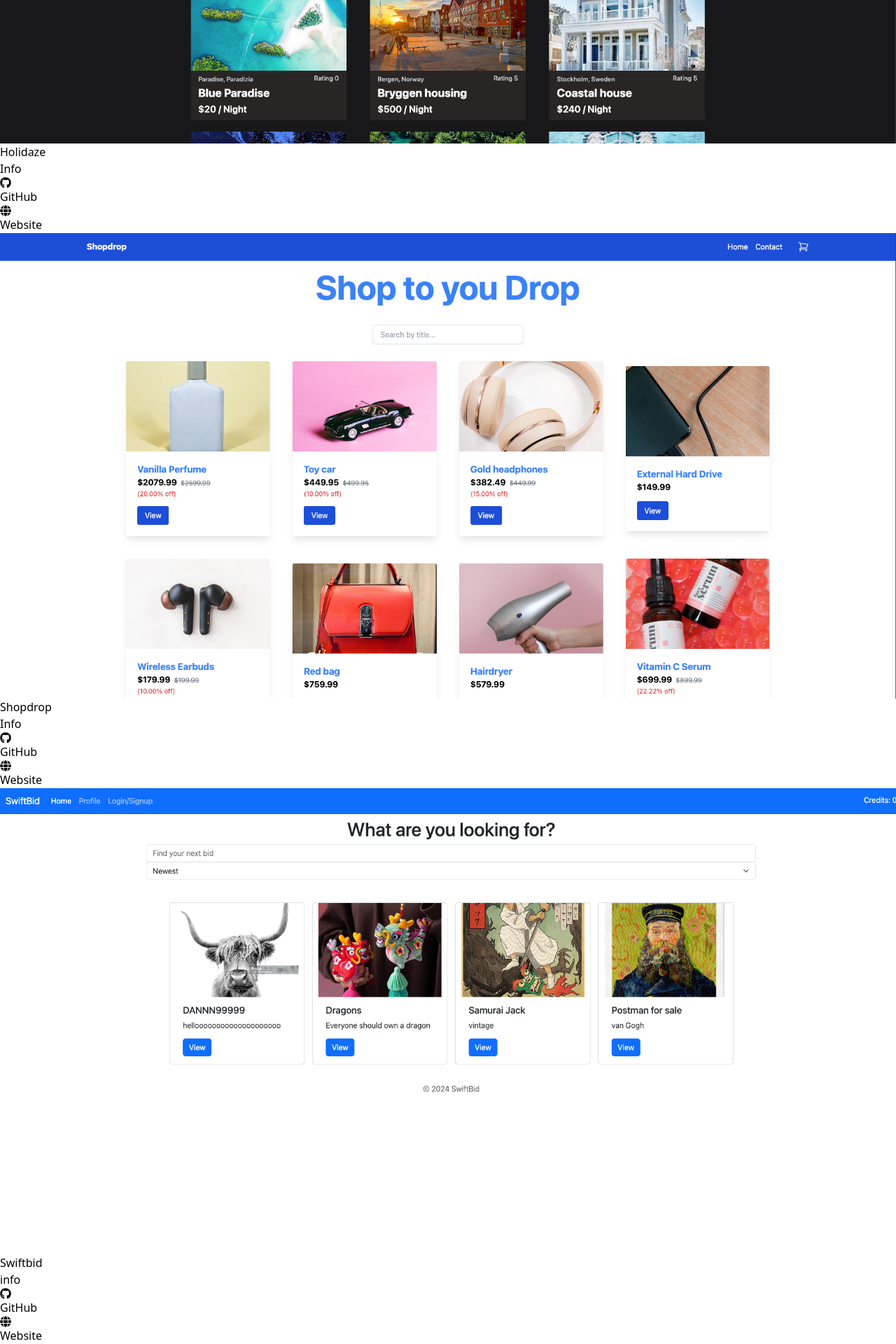
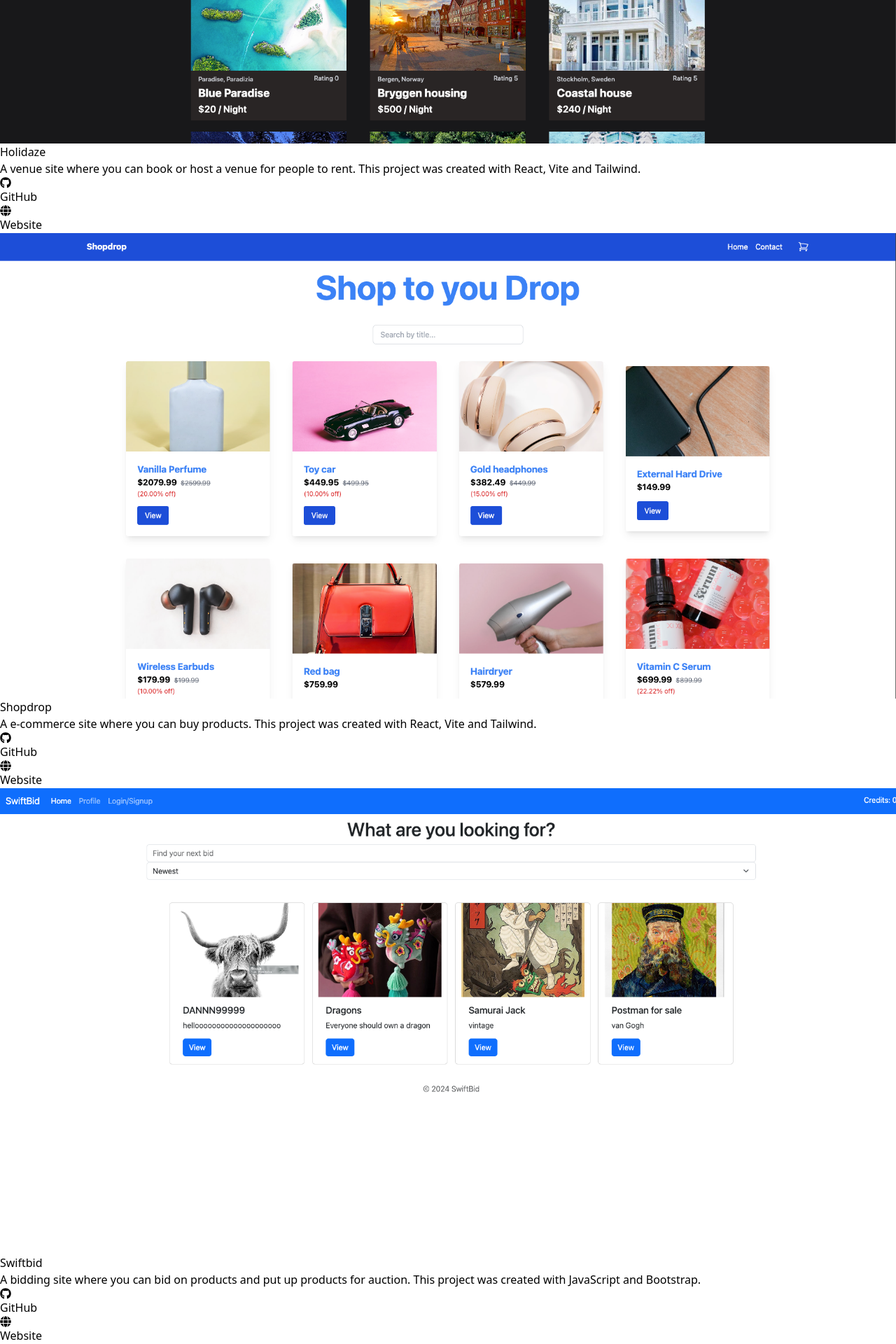
Before and after one commit to Zaracki/Portfolio-2, a React (Vite) app: page / in a window 1280 px wide. Shown: the part 597-2517 px from the top of the page at 70% size. Built offline with nearby package versions, Linux system fonts and the light colour scheme.

Commit message:
Update CardContainer.jsx

```diff
--- a/src/components/CardContainer.jsx
+++ b/src/components/CardContainer.jsx
@@ -5,21 +5,21 @@ const CardContainer = () => {
     {
       image: "/assets/readme-image.png",
       title: "Holidaze",
-      description: "Info",
+      description: "A venue site where you can book or host a venue for people to rent. This project was created with React, Vite and Tailwind.",
       link1: { url: "https://github.com/Zaracki/Exam-Holidaze", text: "GitHub" },
       link2: { url: "https://heartfelt-chaja-95c0e2.netlify.app", text: "Website" },
     },
     {
       image: "/assets/shopdrop.png",
       title: "Shopdrop",
-      description: "Info",
+      description: "A e-commerce site where you can buy products. This project was created with React, Vite and Tailwind.",
       link1: { url: "https://github.com/Zaracki/react-ecom", text: "GitHub" },
       link2: { url: "https://shopdroper.netlify.app", text: "Website" },
     },
     {
       image: "/assets/Swiftbid.png",
       title: "Swiftbid",
-      description: "info",
+      description: "A bidding site where you can bid on products and put up products for auction. This project was created with JavaScript and Bootstrap.",
       link1: { url: "https://github.com/Zaracki/Semester-Project-2", text: "GitHub" },
       link2: { url: "https://swiftbid.netlify.app", text: "Website" },
     },
```
